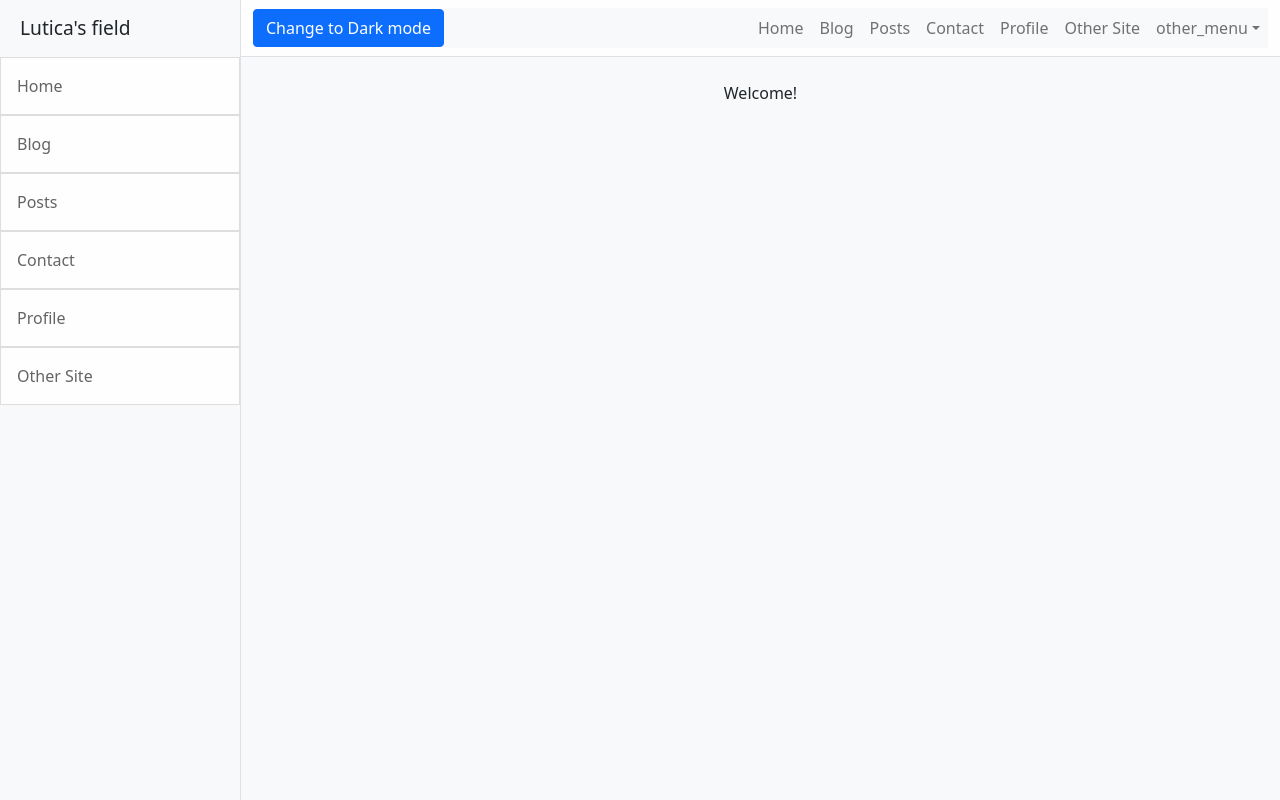
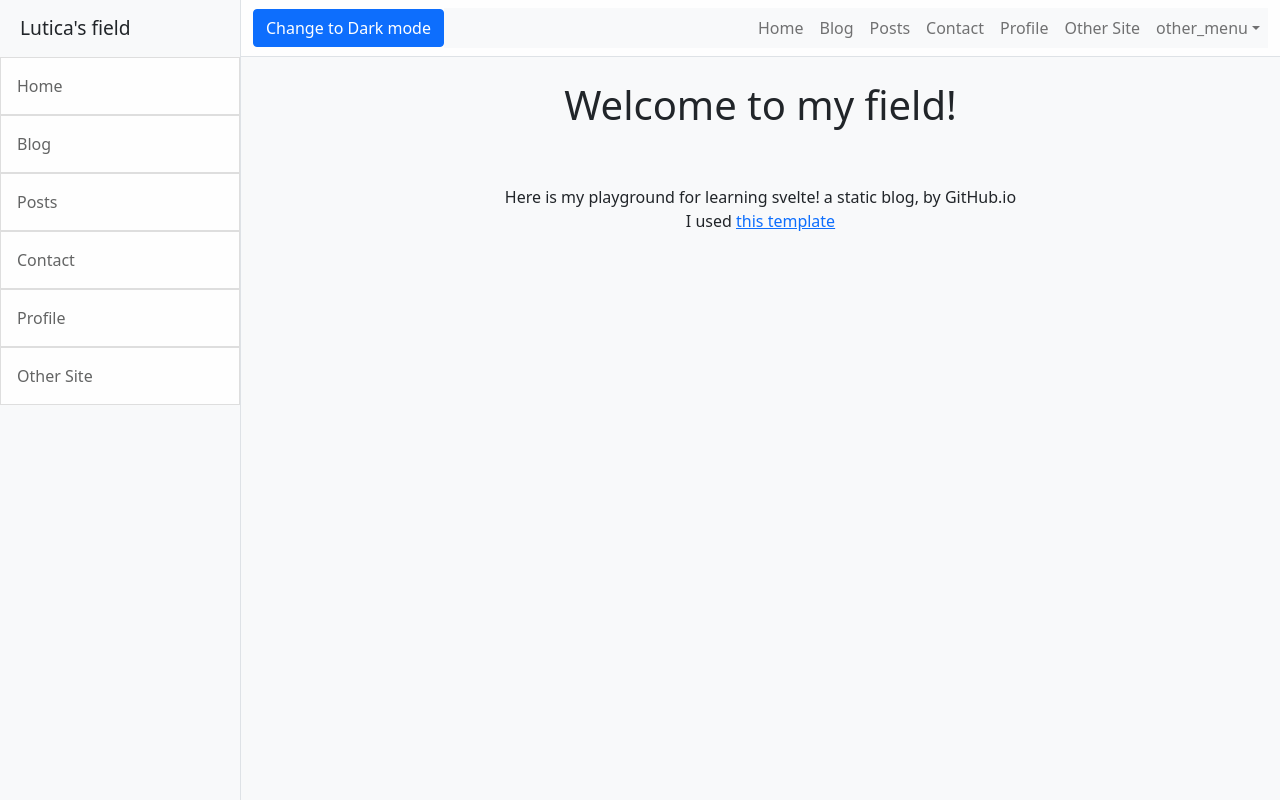
Before and after one commit to LuticaCANARD/LuticaCANARD.github.io, a Svelte app: page / in a window 1280 px wide. Built offline with nearby package versions, Linux system fonts and the light colour scheme.

Commit message:
building

```diff
--- a/src/context.svelte
+++ b/src/context.svelte
@@ -1,5 +1,5 @@
 <script  src="../post_list\postList.json" type="text/javascript">
-    export let context_mode;
+    export let context_mode = "Home";
     export let bg_mode;
     export let font_mode;
     export let size_all;
@@ -53,9 +53,12 @@
     <div  id = "all_wrap" >
         <div>
             {#if context_mode == "Home"}
-            <div>
-
-            </div>
+            <center>
+            <div><br>
+                <b><h1> Welcome to my field!</h1></b><br>
+                <br><p1>Here is my playground for learning svelte! a static blog, by GitHub.io</p1>
+                <br><p1> I used <a href = "https://startbootstrap.com/template/simple-sidebar">this template</a></p1>
+            </div></center>
             {:else if context_mode=="Contact"}
             <div>
                 <center>
@@ -100,7 +103,7 @@
             {:else}
             <div> <br>
                 <center>
-                <p1> Welcome!</p1>
+                <p1> Welcome! , Buildeing in progress</p1>
                 </center>
             </div>
             {/if}
```
Also changed, not shown: public/build/bundle.js, 1 other file (tests, documents, lock files or other folders).
